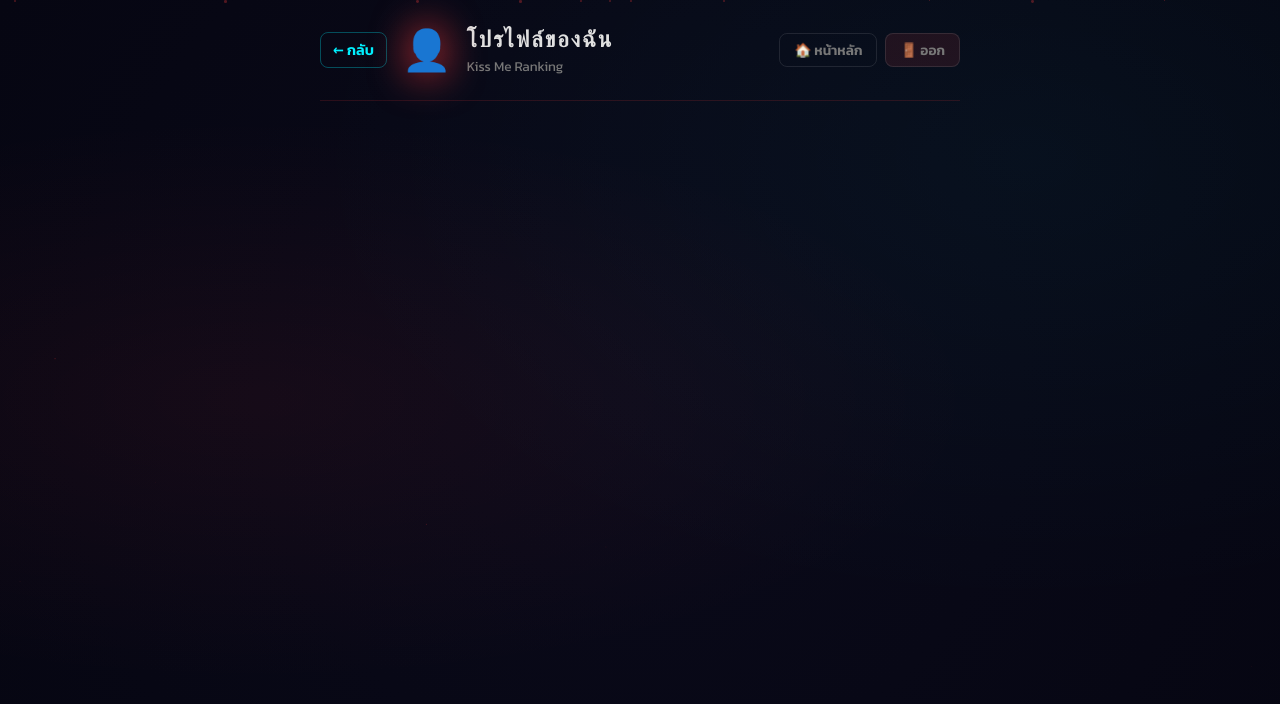
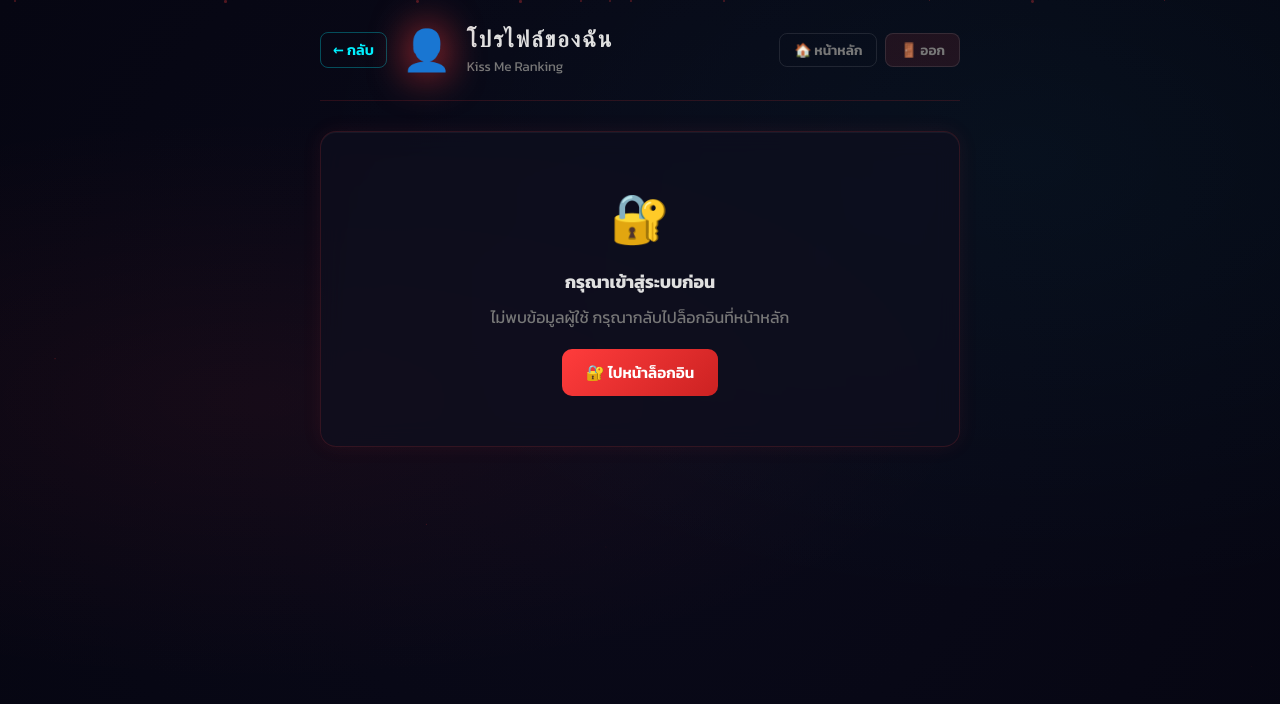
Before and after one commit to namodeew-maker/kiss-me-ranking, a website: page profile.html in a window 1280 px wide. Drawn offline with Linux system fonts and the light colour scheme.

Commit message:
fix: restore profile page visibility states

```diff
--- a/profile.html
+++ b/profile.html
@@ -140,6 +140,6 @@
     </div>
 
     <script charset="utf-8" src="https://static.line-scdn.net/liff/edge/2/sdk.js"></script>
-    <script src="profile.js?v=20260408b"></script>
+    <script src="profile.js?v=20260408c"></script>
 </body>
 </html>
--- a/profile.js
+++ b/profile.js
@@ -54,8 +54,16 @@
     return `${API_ROOT}/uploads/${encodeURIComponent(normalized)}`;
 }
 
-function showEl(id) { const el = document.getElementById(id); if (el) el.style.display = ''; }
-function hideEl(id) { const el = document.getElementById(id); if (el) el.style.display = 'none'; }
+function setElVisible(id, isVisible) {
+    const el = document.getElementById(id);
+    if (!el) return;
+    el.style.display = isVisible ? '' : 'none';
+    el.classList.toggle('profile-hidden', !isVisible);
+    el.classList.toggle('hidden', !isVisible);
+}
+
+function showEl(id) { setElVisible(id, true); }
+function hideEl(id) { setElVisible(id, false); }
 
 const profileImgModal = document.getElementById('profile-img-modal');
 const profileImgModalImg = document.getElementById('profile-img-modal-img');
```
